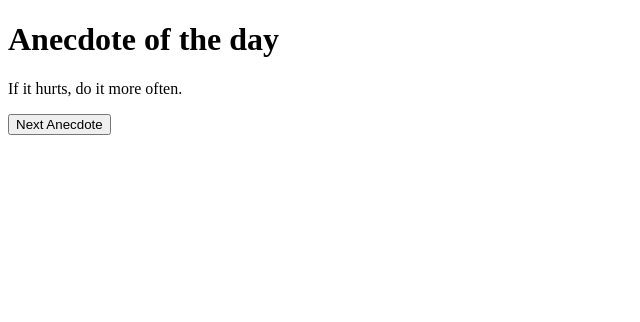
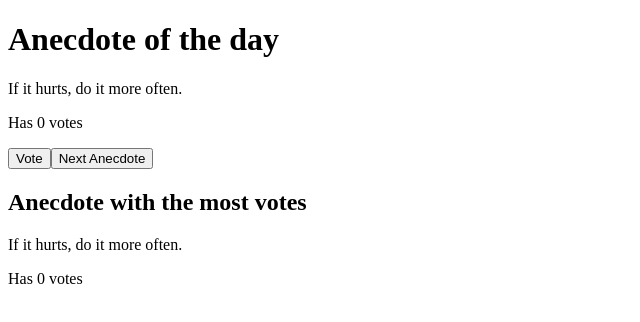
Before and after one commit to KWEYUGEOFREY/reactspa, a React (Vite) app: page / in a window 1280 px wide. Shown: the top 322 px of the page, without its empty margins (0-640 px from the left). Built offline with nearby package versions, Linux system fonts and the light colour scheme.

Commit message:
1.6to1.14: 1.13 and 1.14 anecdote array vote

```diff
--- a/src/App.jsx
+++ b/src/App.jsx
@@ -92,20 +92,39 @@ const App = () => {
     'The only way to go fast, is to go well.'
   ]
 
-  const [selected, setSelected] = useState(0)
+
+  const [selected, setSelected] = useState(0);
+  const [votes, setVotes] = useState(new Array(anecdotes.length).fill(0)); // Initializing an array to hold the votes
 
   // Function to select a random anecdote
   const handleRandomAnecdote = () => {
     const randomIndex = Math.floor(Math.random() * anecdotes.length);
     setSelected(randomIndex);
-  }
+  };
+
+  // Function to vote for the current anecdote
+  const handleVote = () => {
+    const votesCopy = [...votes]; // Create a copy of the votes array
+    votesCopy[selected] += 1; // Increment the vote for the current anecdote
+    setVotes(votesCopy); // Update the votes state
+  };
 
   return (
-      <div>
-        <h1>Anecdote of the day</h1>
-        <p>{anecdotes[selected]}</p>
-        <button onClick={handleRandomAnecdote}>Next Anecdote</button>
-      </div>
-  )
+    <div>
+      <h1>Anecdote of the day</h1>
+      <p>{anecdotes[selected]}</p>
+      <p>Has {votes[selected]} votes</p>
+
+      {/* Vote button next to the Next Anecdote button */}
+      <button onClick={handleVote}>Vote</button>
+      <button onClick={handleRandomAnecdote}>Next Anecdote</button>
+
+      <h2>Anecdote with the most votes</h2>
+      <p>{anecdotes[votes.indexOf(Math.max(...votes))]}</p>
+      <p>Has {Math.max(...votes)} votes</p>
+    </div>
+  );
 }
+
+
 export default App
```
